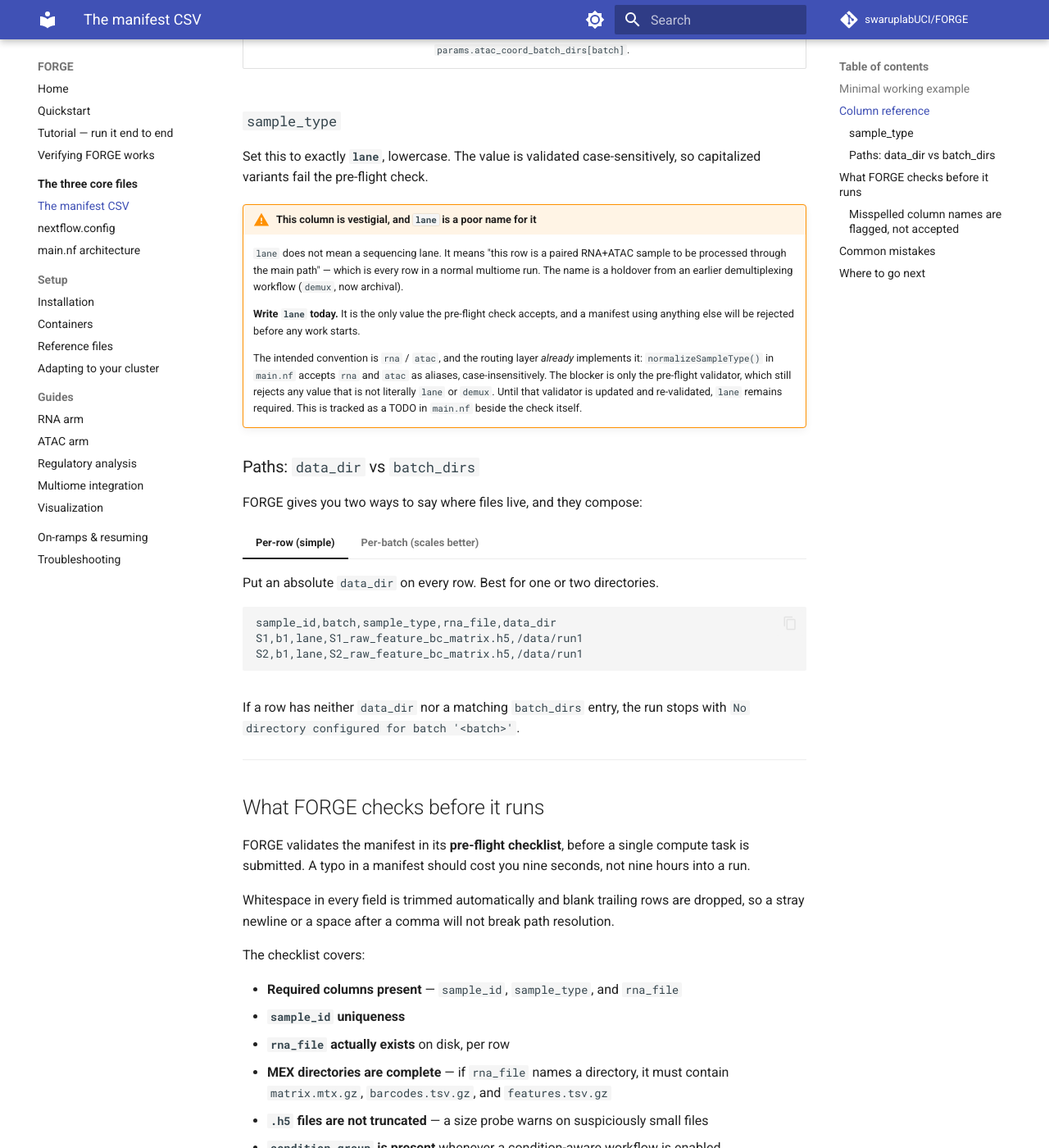
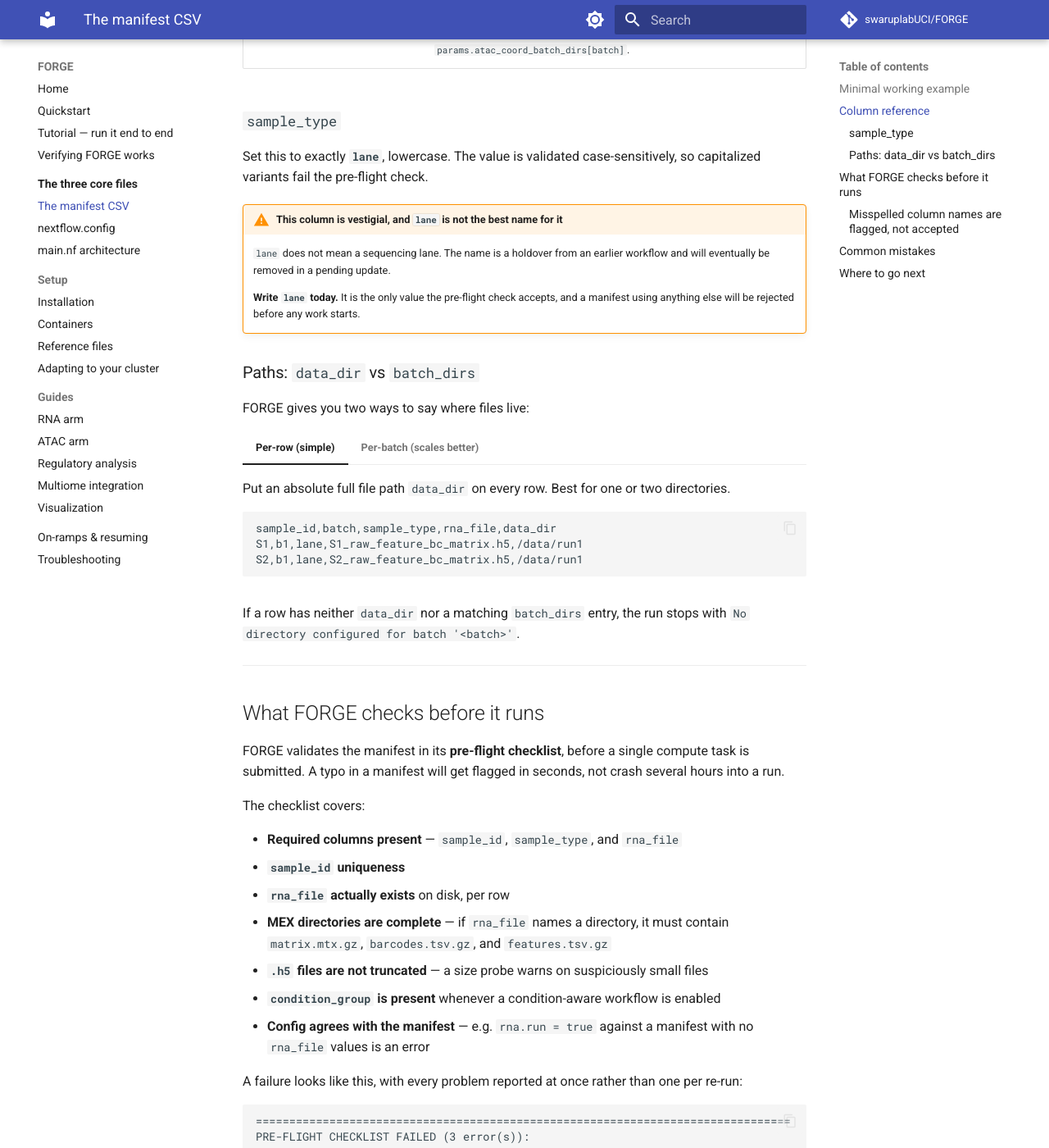
Before and after one commit to swaruplabUCI/FORGE, an MkDocs documentation site: the page built from docs/core/manifest.md, in a window 1280 px wide and 1400 px high, scrolled down 1696 px. Shown: the whole window at 82% size. Built offline with MkDocs 1.6.1 and Material for MkDocs 9.7.7, drawn with Linux system fonts in a browser that asks for light colours; comment, search, counter and statistics services are not loaded; some of the changed text lies outside the part shown.

Commit message:
Update manifest.md
clarifications

````diff
--- a/docs/core/manifest.md
+++ b/docs/core/manifest.md
@@ -22,16 +22,15 @@ sample_id,batch,sample_type,original_lane_id,rna_file,fragment_file,condition_gr
 10k_PBMC,PBMC,lane,L1,10k_PBMC_raw_feature_bc_matrix.h5,10k_PBMC_atac_fragments.tsv.gz,ConditionA,/data/pbmc
 ```
 
-And this is a two-condition mouse experiment — note that the *only* thing that
-changes is the number of rows:
+And this is a 4 sample, two-condition mouse experiment. Note these columns for critical highlighted changes:
+- sample_id
+- condition
 
-```csv
-sample_id,batch,sample_type,original_lane_id,rna_file,fragment_file,condition_group,data_dir
-AD_17p9_rep4,AD_multiome,lane,L1,AD_17p9_rep4_raw_feature_bc_matrix.h5,AD_17p9_rep4_atac_fragments.tsv.gz,TG,/data/ad
-AD_2p5_rep2,AD_multiome,lane,L1,AD_2p5_rep2_raw_feature_bc_matrix.h5,AD_2p5_rep2_atac_fragments.tsv.gz,TG,/data/ad
-WT_13p4_rep2,AD_multiome,lane,L1,WT_13p4_rep2_raw_feature_bc_matrix.h5,WT_13p4_rep2_atac_fragments.tsv.gz,WT,/data/ad
-WT_2p5_rep2,AD_multiome,lane,L1,WT_2p5_rep2_raw_feature_bc_matrix.h5,WT_2p5_rep2_atac_fragments.tsv.gz,WT,/data/ad
-```
+<pre><code>sample_id,batch,sample_type,original_lane_id,rna_file,fragment_file,condition_group,data_dir
+<mark style="background-color: #d1fae5; color: #065f46;">AD_17p9_rep4</mark>,AD_multiome,lane,L1,AD_17p9_rep4_raw_feature_bc_matrix.h5,AD_17p9_rep4_atac_fragments.tsv.gz,<mark style="background-color: #fef3c7; color: #92400e; font-weight: bold;">TG</mark>,/data/ad
+<mark style="background-color: #d1fae5; color: #065f46;">AD_2p5_rep2</mark>,AD_multiome,lane,L1,AD_2p5_rep2_raw_feature_bc_matrix.h5,AD_2p5_rep2_atac_fragments.tsv.gz,<mark style="background-color: #fef3c7; color: #92400e; font-weight: bold;">TG</mark>,/data/ad
+<mark style="background-color: #d1fae5; color: #065f46;">WT_13p4_rep2</mark>,AD_multiome,lane,L1,WT_13p4_rep2_raw_feature_bc_matrix.h5,WT_13p4_rep2_atac_fragments.tsv.gz,<mark style="background-color: #dbeafe; color: #1e40af; font-weight: bold;">WT</mark>,/data/ad
+<mark style="background-color: #d1fae5; color: #065f46;">WT_2p5_rep2</mark>,AD_multiome,lane,L1,WT_2p5_rep2_raw_feature_bc_matrix.h5,WT_2p5_rep2_atac_fragments.tsv.gz,<mark style="background-color: #dbeafe; color: #1e40af; font-weight: bold;">WT</mark>,/data/ad</code></pre>
 
 !!! tip "Scaling is a manifest edit, not a code edit"
     FORGE has been run on 1 sample and on 11 samples with the same `main.nf`.
@@ -59,29 +58,20 @@ WT_2p5_rep2,AD_multiome,lane,L1,WT_2p5_rep2_raw_feature_bc_matrix.h5,WT_2p5_rep2
 Set this to exactly **`lane`**, lowercase. The value is validated
 case-sensitively, so capitalized variants fail the pre-flight check.
 
-!!! warning "This column is vestigial, and `lane` is a poor name for it"
-    `lane` does not mean a sequencing lane. It means "this row is a paired
-    RNA+ATAC sample to be processed through the main path" — which is every row
-    in a normal multiome run. The name is a holdover from an earlier demultiplexing
-    workflow (`demux`, now archival).
+!!! warning "This column is vestigial, and `lane` is not the best name for it"
+    `lane` does not mean a sequencing lane. The name is a holdover from an earlier
+    workflow and will eventually be removed in a pending update.
 
     **Write `lane` today.** It is the only value the pre-flight check accepts, and
     a manifest using anything else will be rejected before any work starts.
 
-    The intended convention is `rna` / `atac`, and the routing layer *already*
-    implements it: `normalizeSampleType()` in `main.nf` accepts `rna` and `atac`
-    as aliases, case-insensitively. The blocker is only the pre-flight validator,
-    which still rejects any value that is not literally `lane` or `demux`. Until
-    that validator is updated and re-validated, `lane` remains required. This is
-    tracked as a TODO in `main.nf` beside the check itself.
-
 ### Paths: `data_dir` vs `batch_dirs`
 
-FORGE gives you two ways to say where files live, and they compose:
+FORGE gives you two ways to say where files live:
 
 === "Per-row (simple)"
 
-    Put an absolute `data_dir` on every row. Best for one or two directories.
+    Put an absolute full file path `data_dir` on every row. Best for one or two directories.
 
     ```csv
     sample_id,batch,sample_type,rna_file,data_dir
@@ -115,12 +105,8 @@ with `No directory configured for batch '<batch>'`.
 ## What FORGE checks before it runs
 
 FORGE validates the manifest in its **pre-flight checklist**, before a single
-compute task is submitted. A typo in a manifest should cost you nine seconds,
-not nine hours into a run.
-
-Whitespace in every field is trimmed automatically and blank trailing rows are
-dropped, so a stray newline or a space after a comma will not break path
-resolution.
+compute task is submitted. A typo in a manifest will get flagged in seconds,
+not crash several hours into a run.
 
 The checklist covers:
 
@@ -132,7 +118,7 @@ The checklist covers:
 - **`.h5` files are not truncated** — a size probe warns on suspiciously small files
 - **`condition_group` is present** whenever a condition-aware workflow is enabled
 - **Config agrees with the manifest** — e.g. `rna.run = true` against a manifest
-  with no `rna_file` values is an error, not a silent no-op
+  with no `rna_file` values is an error
 
 A failure looks like this, with every problem reported at once rather than one
 per re-run:
@@ -152,30 +138,25 @@ PRE-FLIGHT CHECKLIST FAILED (3 error(s)):
 
 ### Misspelled column names are flagged, not accepted
 
-If a required column is missing, FORGE looks for near-misses in your header
-(Levenshtein distance ≤ 3) and names them in the error:
+If a required column is missing, FORGE looks for near-misses in your header and names them in the error:
 
 ```text
 Manifest CSV missing required columns: [sample_id (did you mean: sample_ID?)].
 Found: [sample_ID, batch, sample_type, rna_file]
 ```
 
-This is **diagnostic only**. FORGE does not remap `sample_ID` to `sample_id` and
-carry on — column matching is exact, the run fails, and you fix the header so it
-matches exactly. The fuzzy match exists to tell you *which* header to fix, not to
-excuse it.
+This is **diagnostic only**. FORGE does not remap `sample_ID` to `sample_id`. Column matching is exact, the run will fail.
 
 !!! note "`fragment_file` paths are not pre-flight checked"
     Per-row file-existence validation covers `rna_file` only. A missing or
-    misnamed `fragment_file` is not caught by the checklist; it surfaces later,
-    when the ATAC channels are built, as:
+    misnamed `fragment_file` is not caught by the checklist; **but it surfaces later** as ATAC channels are built:
 
     ```text
     Manifest validation failed: ATAC fragment file not found -> /data/pbmc/...
     ```
 
-    That still happens before heavy compute, but it is not part of the
-    all-errors-at-once report, so verify ATAC filenames yourself.
+    That still happens before heavy compute, but it is not part of the initial
+    all-errors-at-once report.
 
 !!! tip "Run the checklist on its own"
     You can exercise all of this with no containers, no references, and no GPU:
@@ -206,8 +187,8 @@ excuse it.
 
 !!! failure "Assuming barcodes match across layers"
     Raw barcodes differ in format between 10x and BD, and between RNA and ATAC
-    (`sample:barcode` vs `barcode-sample`). FORGE normalizes these internally —
-    you should not pre-mangle barcodes to try to help it.
+    (`sample:barcode` vs `barcode-sample`). FORGE normalizes these internally.
+    Do not adjust barcodes to try to help it.
 
 ---
 
````
